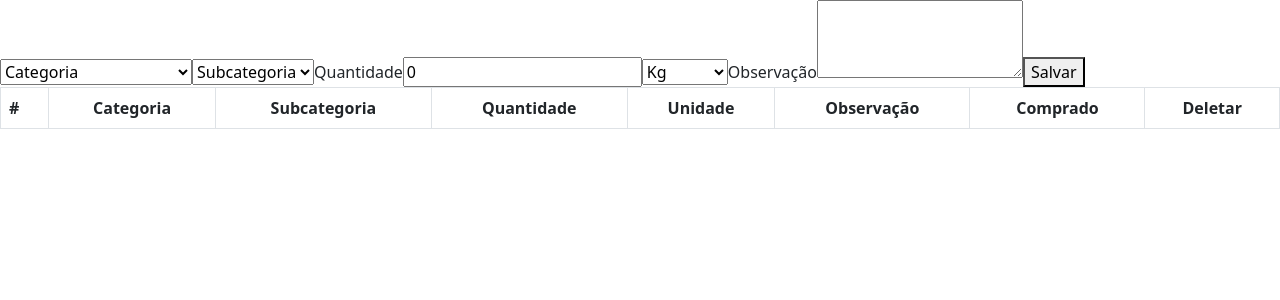
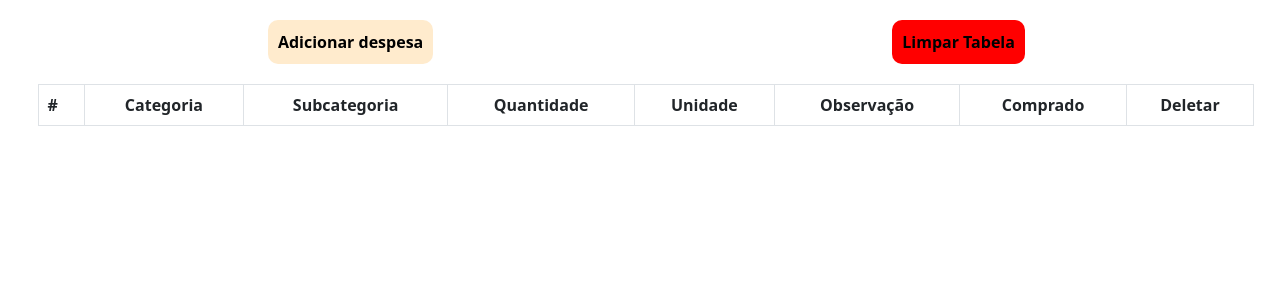
Before and after one commit to MarcoMecenasFilho/lembrei, a React (Create React App) app: page / in a window 1280 px wide. Shown: the top 300 px of the page. Built offline with nearby package versions, Linux system fonts and the light colour scheme.

Commit message:
css inicial

```diff
--- a/src/components/Header.jsx
+++ b/src/components/Header.jsx
@@ -1,8 +1,10 @@
 import React, { useState, useContext } from 'react';
-import { useEffect } from 'react';
 import AppContext from '../context/AppContext';
 import subcategoryFunction from '../services/subcategoryFunction';
-
+import { units, categories } from '../services/datas';
+import Form from 'react-bootstrap/Form';
+import FloatingLabel  from 'react-bootstrap/FloatingLabel';
+import '../style/Header.css';
 
 export default function Header() {
   const [category, setCategory] = useState('')
@@ -11,18 +13,13 @@ export default function Header() {
   const [categoryText, setCategoryText] = useState("")
   const [subcategoryText, setSubcategoryText] = useState("")
   const [note, setNote]   = useState('');
-  const [quantity, setQuantity] = useState(0)
+  const [quantity, setQuantity] = useState('')
   const [unit, setUnit] = useState("Kg");
   const [validate, setValidate] =useState(false);
+
   const {actualList, setActualList, idGlobal,
     setIdGlobal } = useContext(AppContext);
 
-    useEffect(() => {
-      if(localStorage.getItem("list")) {
-        const listLocal = JSON.parse(localStorage.getItem('list'))
-        setActualList(listLocal.buyList)
-        setIdGlobal(listLocal.id)
-      }}, []);
 
   function handleChange({ target }) {
     if(target.name === "subcategory") {
@@ -50,6 +47,7 @@ export default function Header() {
     setSubcategories(subcategoryFunction(target.value))
     setValidate(true)
   }
+
   const newProduct = [...actualList,
     {
       idProduct: idGlobal,
@@ -70,64 +68,74 @@ export default function Header() {
       buyList: newProduct,
       id: idGlobal + 1,
     }))
-    setCategory("");
-    setSubcategorySelected("");
     setCategoryText("");
     setSubcategoryText("");
     setNote('');
-    setQuantity(0);
     setUnit("Kg");
     setIdGlobal(idGlobal + 1)
-    setValidate(false)
   }
 
-  const units = ["Kg", "g", "Unidade", "Cx", "L", "mL", "Pacote",];
-
-  const categories =
-  ["Bebidas","Carnes", "Frios", "Higiene", "Hortifruit","Laticínios",
-    "Limpeza", "Matinais", "Mercearia", "Padaria", "PetShop", "Utilidades_Domésticas",
-    "Outros",];
 
   return (
-  <div>
-    <form onSubmit={ (e) => clickSubmit(e) }>
-      <select onChange={(e) => handleCategory(e)} name="category" required>
+    <Form onSubmit={ (e) => clickSubmit(e) } className="Forms">
+      <div className='form-div'>
+          <Form.Select    onChange={(e) => handleCategory(e)} name="category" required>
             <option value="categoria">Categoria</option>
             {categories.map((category) => (
               <option value={category}>{category}</option>
             ))}
-      </select>
-      {category === "Outros"  ? (
-        <>
-          <input value={categoryText} name="categoryOther" type="text" onChange={ (e) => handleChange(e)} placeholder='Categoria' required />
-          <input value={subcategoryText} name="subcategoryOther" type="text" onChange={ (e) => handleChange(e)} placeholder='Subcategoria' required />
-        </>
-      ) : (
-        <select name="subcategory" onChange={(e) => handleChange(e)} required>
+          </Form.Select>
+          {category !== "Outros" && (
+            <Form.Select  name="subcategory" onChange={(e) => handleChange(e)} required>
             <option>Subcategoria</option>
             {validate && subcategories.map((subcat) => (
               <option value={subcat}>{subcat}</option>
             ))}
-      </select>
+        </Form.Select>
           )}
-      {subcategorySelected === "Outros" && (
+          {category === "Outros"  && (
             <>
-          <input value={subcategoryText} name="subcategoryOther" type="text" onChange={ (e) => handleChange(e)} placeholder='Subcategoria' required />
+              <FloatingLabel
+              controlId="floatingInput"
+              label="Digite a categoria"
+              className="mb-3 input" >
+                <Form.Control  value={categoryText} name="categoryOther" type="text" onChange={ (e) => handleChange(e)} placeholder='Digite a categoria' required />
+              </FloatingLabel>
+              <FloatingLabel
+              controlId="floatingInput"
+              label="Digite a subcategoria"
+              className="mb-3 input" >
+                <Form.Control  value={subcategoryText} name="subcategoryOther" type="text" onChange={ (e) => handleChange(e)} placeholder='Digite a subcategoria' required  />
+              </FloatingLabel>
             </>
           )}
-      <label> Quantidade
-        <input value={quantity} name="quantity" type="number" onChange={ (e) => handleChange(e)} placeholder='Quantidade' required/>
-      </label>
-      <select name="unit" onChange={(e) => handleChange(e)}>
+          {(subcategorySelected === "Outros" && category !== "Outros")  && (
+            <>
+                <FloatingLabel
+              controlId="floatingInput"
+              label="Digite a subcategoria"
+              className="mb-3 ">
+                <Form.Control value={subcategoryText} name="subcategoryOther" type="text" onChange={ (e) => handleChange(e)} placeholder='Digite a subcategoria' required  />
+              </FloatingLabel>
+            </>
+          )}
+        <FloatingLabel
+            controlId="floatingInput"
+            label="Quantidade"
+            className="mb-3 input ">
+              <Form.Control  value={quantity} name="quantity" type="number" onChange={ (e) => handleChange(e)} placeholder='Quantidade' required />
+        </FloatingLabel>
+        <Form.Select name="unit" onChange={(e) => handleChange(e)}>
           {units.map((unidade) => (
             <option value={unidade}>{unidade}</option>
             ))}
-      </select >
-      <label>Observação
-        <textarea rows={3} value={note} name="note" type="text" onChange={ (e) => handleChange(e)} />
-      </label>
-      <button type='submit'>Salvar </button>
-    </form>
+        </Form.Select >
+        <FloatingLabel className='mb-3 input' controlId="floatingTextarea" label="Obeservação" >
+          <Form.Control  as="textarea" placeholder="observação"  value={note} name="note" type="text" onChange={ (e) => handleChange(e)}/>
+        </FloatingLabel>
+
+        <button className='save' type='submit'>Salvar</button>
         </div>
+    </Form>
   );
 }
--- a/src/context/AppProvider.js
+++ b/src/context/AppProvider.js
@@ -1,12 +1,17 @@
 import React, { useEffect, useState } from 'react';
 import propTypes from 'prop-types';
 import AppContext from './AppContext';
+import { InicialLocalStore } from '../services/localStorageFunctions'
 
 export default function AppProvider({ children }) {
 
   const [actualList, setActualList ] = useState([]);
   const [idGlobal, setIdGlobal] = useState(0)
   const [checkboxList, setCheckboxList] = useState([])
+
+  useEffect(() => {
+    InicialLocalStore(setIdGlobal, setActualList, setCheckboxList);
+  }, [])
 
   const context = {
     actualList,
--- a/src/pages/TodoList.jsx
+++ b/src/pages/TodoList.jsx
@@ -1,52 +1,46 @@
 import React, {useContext} from 'react';
-import { useEffect } from 'react';
 import Header from '../components/Header';
 import AppContext from '../context/AppContext';
 import '../style/TodoList.css'
 import Table from 'react-bootstrap/Table';
+import { tableHeader } from '../services/datas';
+import { setLocalStore } from '../services/localStorageFunctions';
+import { useState } from 'react';
 
 
 export default function TodoList() {
-  const {actualList, setActualList, idGlobal, checkboxList, setCheckboxList } = useContext(AppContext);
-
-  useEffect(() => {
-    if(!localStorage.getItem('checkbox-items')) {
-      localStorage.setItem('checkbox-items', JSON.stringify([]))
-    }
-    const checkList = JSON.parse(localStorage.getItem("checkbox-items"))
-      setCheckboxList(checkList)
-  }, [])
-
+  const {actualList, setActualList, idGlobal,setIdGlobal, checkboxList, setCheckboxList } = useContext(AppContext);
+  const [addProduct, setAddProduct] = useState(false)
   function deleteProduct({target}) {
     const listFiltered = actualList.filter((ids) => (Number(target.value) !== ids.idProduct
     ))
-    setActualList(listFiltered)
-    localStorage.setItem('list', JSON.stringify({
+    const obj = {
       buyList: listFiltered,
       id: idGlobal,
-    }))
+    }
+    setActualList(listFiltered)
+    setLocalStore('list',  obj)
     const checkboxFiltered = checkboxList.filter((elem) => (
       elem !== target.value
     ))
     setCheckboxList(checkboxFiltered)
-    localStorage.setItem('checkbox-items', JSON.stringify(checkboxFiltered))
-      // document.location.reload()
+    setLocalStore('checkbox-items', checkboxFiltered)
   }
 
 
   function cheboxLocal({target}) {
-    if(!checkboxList.some((id) => Number(id) === Number(target.value))) {
-      setCheckboxList([...checkboxList, target.value])
-      localStorage.setItem('checkbox-items', JSON.stringify([...checkboxList, target.value]))
+    const filtered = checkboxList.some((id) => Number(id) === Number(target.value))
+    if(!filtered) {
+      setCheckboxList([...checkboxList, target.value]);
+      setLocalStore('checkbox-items', [...checkboxList, target.value]);
     }
-    if(checkboxList.some((id) => Number(id) === Number(target.value))) {
+    if(filtered) {
       const checkboxFiltered = checkboxList.filter((elem) => (
         elem !== target.value
       ))
-        setCheckboxList(checkboxFiltered)
-      localStorage.setItem('checkbox-items', JSON.stringify(checkboxFiltered))
-    }
-    console.log(checkedBox(target.value))
+        setCheckboxList(checkboxFiltered);
+        setLocalStore('checkbox-items', checkboxFiltered);
+        }
   }
 
   function checkedBox(idvalue) {
@@ -56,20 +50,22 @@ export default function TodoList() {
     }
   }
 
-  const tableHeader = [
-    "Categoria",
-    "Subcategoria",
-    "Quantidade",
-    "Unidade",
-    "Observação",
-    "Comprado",
-    "Deletar"
-  ]
+  function clearTable() {
+    setIdGlobal(0);
+    setActualList([]);
+    setCheckboxList([]);
+    setLocalStore('checkbox-items', []);
+    setLocalStore('list', {buyList: [], id:0});
+  }
 
   const list = (
-    <div className='="table-list' >
-      <Table responsive striped bordered hover>
-        <thead>
+    <div className={addProduct ? 'add table-list' : 'noAdd table-list'} >
+      <div className='btns-table'>
+        <button className='addProduct-btn' type='button' onClick={() => setAddProduct(!addProduct)}>Adicionar despesa</button>
+        <button type='button'  className='btn-clear' onClick={clearTable}>Limpar Tabela</button>
+      </div>
+      <Table responsive striped  bordered hover>
+        <thead >
             <tr>
               <th>#</th>
               {tableHeader.map((elem, index) => (
@@ -103,8 +99,8 @@ export default function TodoList() {
   )
 
   return (
-    <div>
-      <Header />
+    <div className='main-container'>
+      {addProduct && <Header/>}
       {list}
     </div>
   );
--- /dev/null
+++ b/src/services/datas.js
@@ -0,0 +1,17 @@
+
+export const tableHeader = [
+  "Categoria",
+  "Subcategoria",
+  "Quantidade",
+  "Unidade",
+  "Observação",
+  "Comprado",
+  "Deletar"
+] ;
+
+export const units = ["Kg", "g", "Unidade", "Cx", "L", "mL", "Pacote",];
+
+export const categories =
+["Bebidas","Carnes", "Frios", "Higiene", "Hortifruit","Laticínios",
+  "Limpeza", "Matinais", "Mercearia", "Padaria", "PetShop", "Utilidades_Domésticas",
+  "Outros",];
--- /dev/null
+++ b/src/services/localStorageFunctions.js
@@ -0,0 +1,17 @@
+export function setLocalStore(key, value) {
+  localStorage.setItem(key, JSON.stringify(value))
+
+}
+
+export  function InicialLocalStore(setId, setList, setPurchasedProducts) {
+  if(localStorage.getItem("list")) {
+    const listLocal = JSON.parse(localStorage.getItem('list'))
+    setList(listLocal.buyList)
+    setId(listLocal.id)
+  }
+    if(!localStorage.getItem('checkbox-items')) {
+      setLocalStore('checkbox-items', [])
+    }
+    const checkList = JSON.parse(localStorage.getItem("checkbox-items"))
+    setPurchasedProducts(checkList)
+  }
--- /dev/null
+++ b/src/style/Header.css
@@ -0,0 +1,102 @@
+.Forms {
+  background-color: gainsboro;
+  align-items: center;
+  display: flex;
+  flex-direction: column;
+  justify-content: flex-start;
+  height: 110vh;
+  position: fixed;
+  left: 0;
+  top: 0;
+  width: 30%;
+}
+.form-div  {
+  align-items: center;
+  display: flex;
+  flex-direction: column;
+  justify-content: space-around;
+  height: 90vh;
+  margin-top: 50px;
+  width: 90%;
+}
+
+.input {
+  width: 100% !important;
+}
+
+.save {
+  width: 60%;
+  border-radius: 10px;
+  border-style: none;
+}
+
+/*
+
+.cat-subcat {
+  align-items: center;
+  display: flex;
+  flex-direction: column;
+  width: 100%;
+  margin-bottom: 20px !important;
+}
+
+.categories {
+  align-items: flex-start;
+  display: flex;
+  flex-direction: column;
+  justify-content: space-around;
+  max-width: 60%;
+}
+
+.categories select{
+  max-width: 40% ;
+
+}
+
+
+.subcategory {
+  align-items: center;
+  display: flex;
+  flex-direction: column;
+  justify-content: space-around;
+  width: 40%;
+}
+
+.form-floating   {
+  max-width: 30% !important;
+}
+.subcat {
+  max-width: 48% !important;
+}
+
+
+.units {
+  align-items: center !important;
+  display: flex;
+  flex-direction: column;
+  justify-content: space-around;
+  width: 100%;
+}
+
+.units select {
+  width: 30% !important;
+}
+
+.text-btn {
+  align-items: center;
+  display: flex;
+  flex-direction: column;
+  justify-content: space-around;
+  width: 100%;
+}
+
+.btn-text {
+width: 30%;
+}
+
+.text-btn button {
+  border-radius: 10px;
+  border-style: solid black 1px;
+  background-color: white;
+  height: 50px;
+} */
--- a/src/style/TodoList.css
+++ b/src/style/TodoList.css
@@ -1,14 +1,62 @@
+.main-container {
+  display: flex;
+  justify-content: space-between;
+  width: 100%;
+  height: 100%;
+}
 .scratched {
   text-decoration: line-through black;
   background-color: rgb(221, 115, 115);
 }
+.table-list {
+  align-items: flex-start;
+  display: flex ;
+  margin-top: 20px;
+  flex-direction: column ;
+  height: 105vh;
+  overflow: auto;
+}
 
-.table-list {
-    width: 99%;
-    margin-left: 0.5%;
-    text-align: center;
-  }s
+.add {
+width: 68%;
+position: fixed;
+  right: 0;
+  top: 0;
+}
 
+.noAdd {
+width: 95%;
+margin-left: 3%;
+}
+
+.btns-table{
+  align-items: center;
+  display: flex;
+  justify-content: space-around;
+  width: 100%;
+  margin-bottom: 20px;
+}
+
+.btn-clear{
+  border-radius: 10px;
+  border-style: none;
+  padding: 5px;
+  background-color: red;
+  font-weight: 700;
+  padding: 10px;
+}
+
+.addProduct-btn {
+  border-radius: 10px;
+  border-style: none;
+  background-color: blanchedalmond;
+  font-weight: 700;
+  padding: 10px;
+}
+
+.table-responsive {
+  width: 100% ;
+}
 tr {
   align-items: center;
 }
```
Lines whose indentation alone changed are shown as unchanged.
